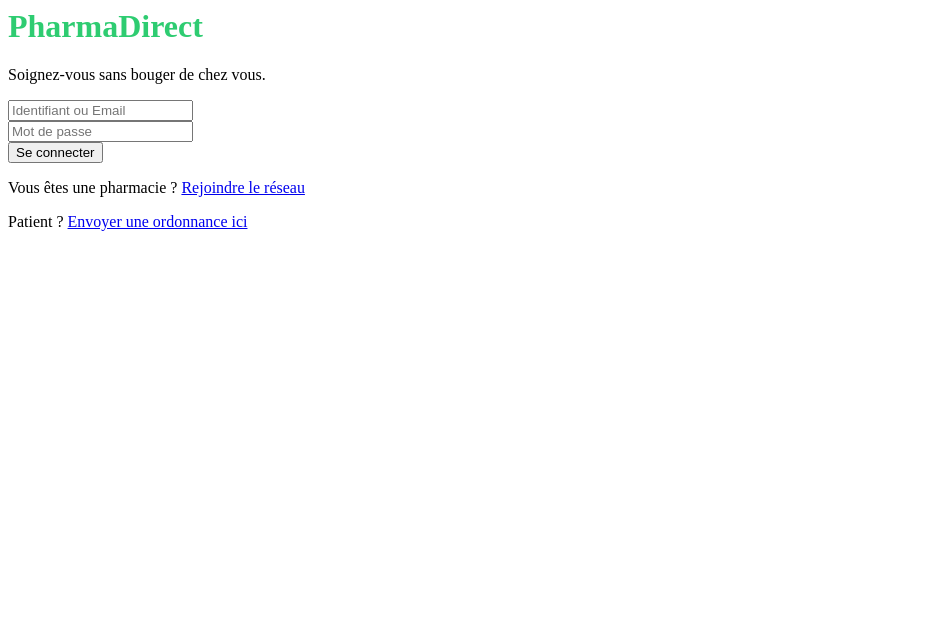
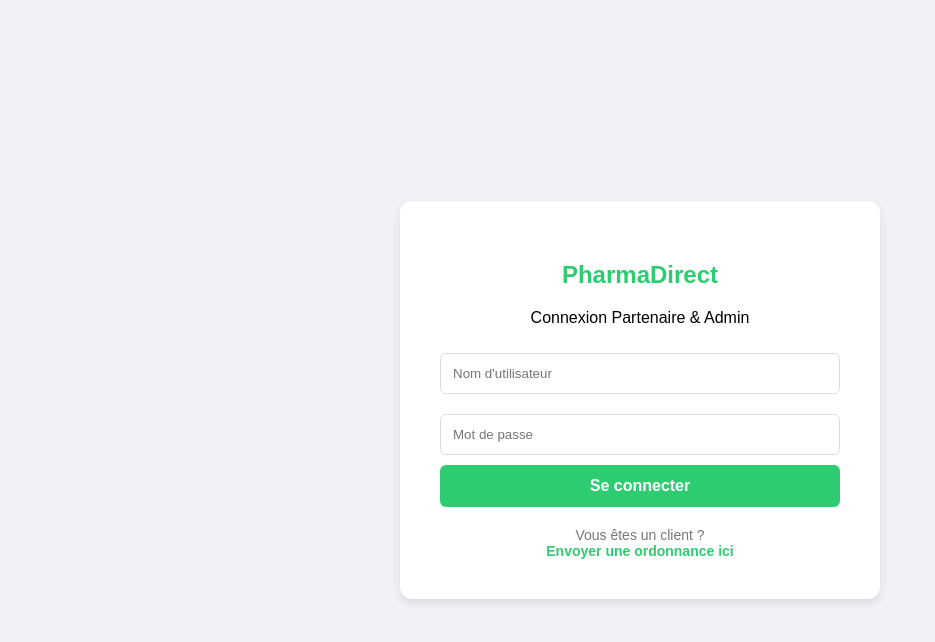
Before and after one commit to godlandamambou-cell/pharmadirect, a website: page public/index.html in a window 1280 px wide. Shown: the whole page, without its empty margins (0-935 px from the left). Drawn offline with Linux system fonts and the light colour scheme.

Commit message:
Add files via upload

```diff
--- a/public/index.html
+++ b/public/index.html
@@ -1,24 +1,29 @@
-<div class="login-card">
-    <div class="logo-container">
-        <h1 style="color:#2ecc71;">PharmaDirect</h1>
+<!DOCTYPE html>
+<html lang="fr">
+<head>
+    <meta charset="UTF-8">
+    <meta name="viewport" content="width=device-width, initial-scale=1.0">
+    <title>PharmaDirect - Bienvenue</title>
+    <style>
+        body { font-family: sans-serif; background: #f0f2f5; display: flex; justify-content: center; align-items: center; height: 100vh; margin: 0; }
+        .card { background: white; padding: 40px; border-radius: 12px; box-shadow: 0 4px 10px rgba(0,0,0,0.1); width: 100%; max-width: 400px; text-align: center; }
+        h2 { color: #2ecc71; margin-bottom: 20px; }
+        input { width: 100%; padding: 12px; margin: 10px 0; border: 1px solid #ddd; border-radius: 6px; box-sizing: border-box; }
+        button { width: 100%; padding: 12px; background: #2ecc71; color: white; border: none; border-radius: 6px; cursor: pointer; font-size: 16px; font-weight: bold; }
+        .client-link { margin-top: 20px; display: block; color: #777; text-decoration: none; font-size: 14px; }
+        .client-link b { color: #2ecc71; }
+    </style>
+</head>
+<body>
+    <div class="card">
+        <h2>PharmaDirect</h2>
+        <p>Connexion Partenaire & Admin</p>
+        <form action="/login" method="POST">
+            <input type="text" name="username" placeholder="Nom d'utilisateur" required>
+            <input type="password" name="password" placeholder="Mot de passe" required>
+            <button type="submit">Se connecter</button>
+        </form>
+        <a href="/commande-client.html" class="client-link">Vous êtes un client ? <br><b>Envoyer une ordonnance ici</b></a>
     </div>
-
-    <p class="subtitle">Soignez-vous sans bouger de chez vous.</p>
-
-    <form action="/login" method="POST">
-        <div class="input-group">
-            <input type="text" name="username" placeholder="Identifiant ou Email" required>
-        </div>
-
-        <div class="input-group">
-            <input type="password" name="password" placeholder="Mot de passe" required>
-        </div>
-
-        <button type="submit" class="btn-login">Se connecter</button>
-    </form>
-
-    <div class="footer-links">
-        <p>Vous êtes une pharmacie ? <a href="/inscription">Rejoindre le réseau</a></p>
-        <p>Patient ? <a href="/ordonnance">Envoyer une ordonnance ici</a></p>
-    </div>
-</div>
+</body>
+</html>
```
